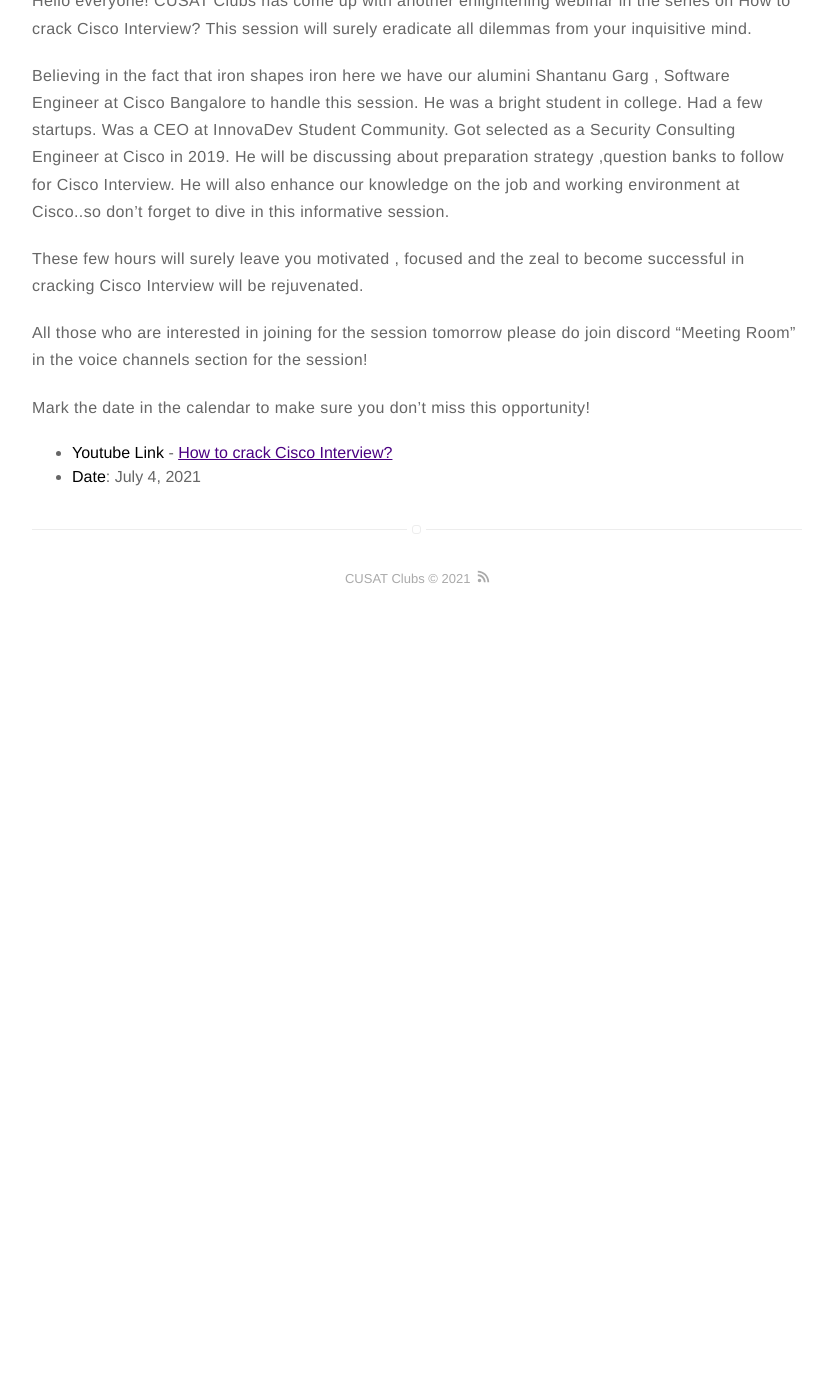
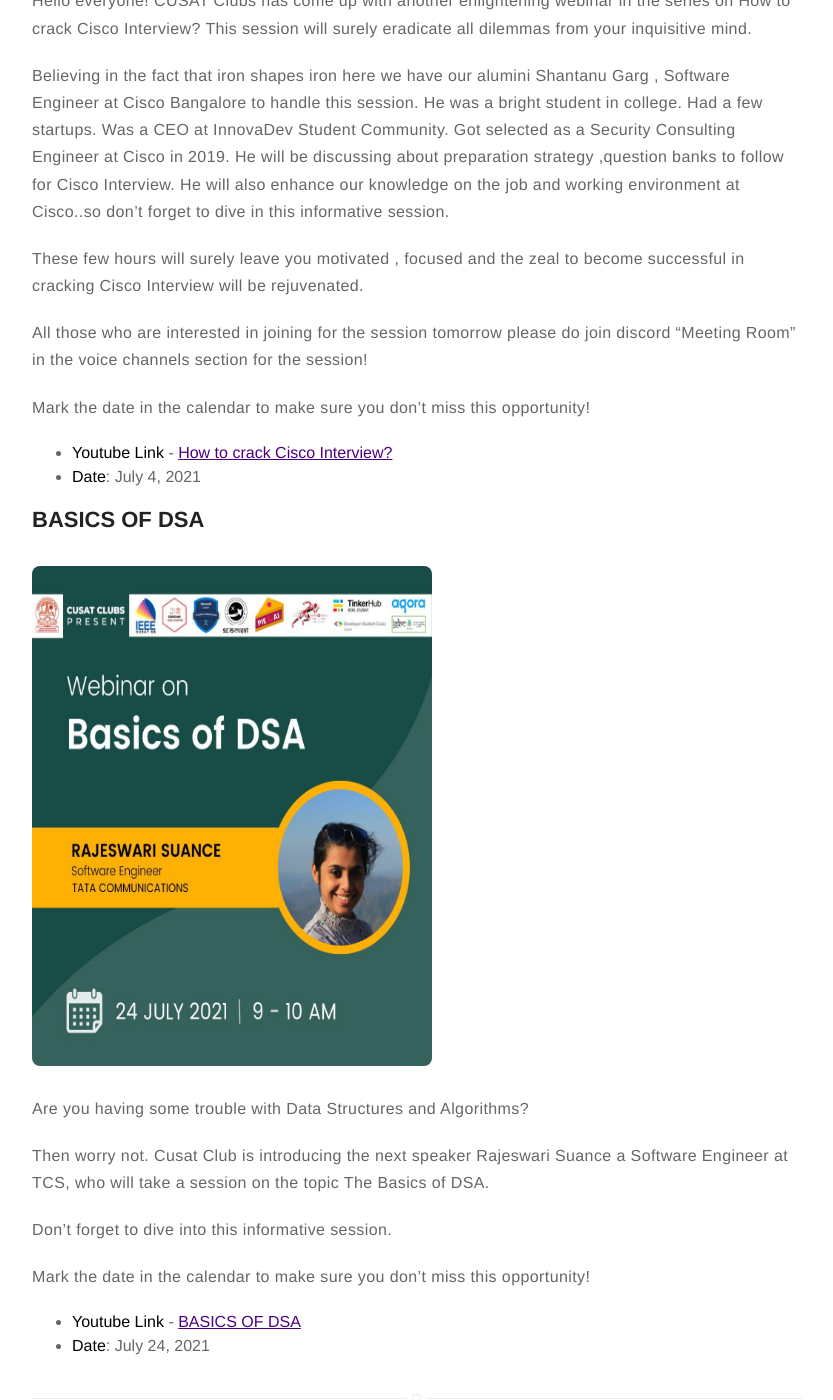
Before and after one commit to cusat-clubs/cusat-clubs.github.io, a Jekyll site: the page built from talks.md, in a window 1280 px wide and 1400 px high, scrolled down 7314 px. Shown: the whole window, without its empty margins (223-1056 px from the left). Built offline with Jekyll 4.4.1, drawn with Linux system fonts in a browser that asks for light colours; before the commit the page ends 7944 px from its top, so only the background shows below that.

Commit message:
Updated Session 9

```diff
--- a/talks.md
+++ b/talks.md
@@ -144,3 +144,22 @@
 
 - **Youtube Link** - [How to crack Cisco Interview?](https://www.youtube.com/watch?v=SkEG1R1MMqo)
 - **Date**: July 4, 2021
+
+
+## BASICS OF DSA
+
+<img src="/assets/images/Session 9.jpeg" width="400" height="500" style="border-radius: 8px; margin-top: 15px;">
+
+Are you having some trouble with Data Structures and Algorithms?
+
+Then worry not.
+Cusat Club is introducing the next speaker Rajeswari Suance a Software Engineer at TCS, who will take a session on the topic The Basics of DSA.
+
+Don't forget to dive into this informative session.
+
+Mark the date in the calendar to make sure you don't miss this opportunity!
+
+
+
+- **Youtube Link** - [BASICS OF DSA]()
+- **Date**: July 24, 2021
```
